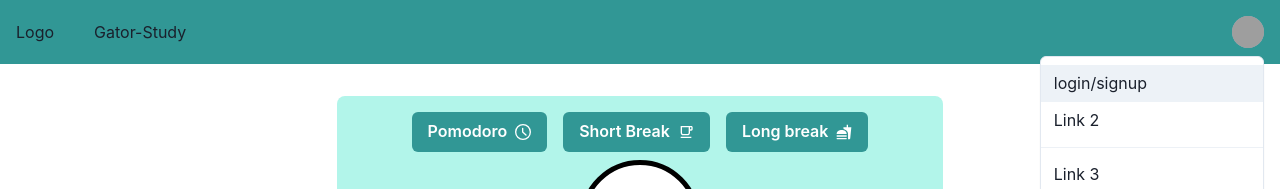
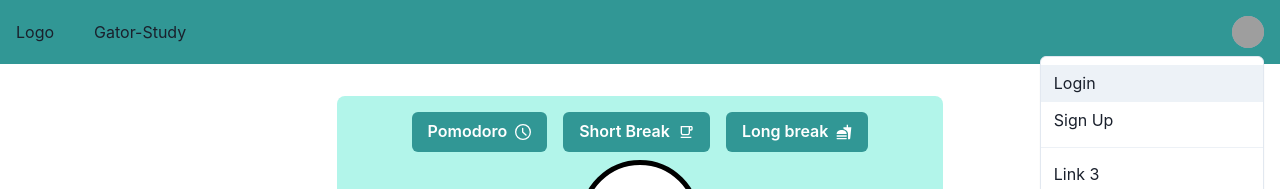
Before and after one commit to abhiti01/gator-study, a Next.js app in the folder gator-study-frontend/: page / in a window 1280 px wide. Both pictures are taken after a click on the button 1248 px from the left and 32 px from the top of the page. Shown: the top 189 px of the page. Built offline with nearby package versions, Linux system fonts and the light colour scheme; grey boxes are pictures that could not be loaded.

Commit message:
linked /register to dropdown menu

```diff
--- a/gator-study-frontend/components/newNavBar.js
+++ b/gator-study-frontend/components/newNavBar.js
@@ -77,8 +77,8 @@ export default function Simple(setUserLogin) {
                 />
               </MenuButton>
               <MenuList>
-                <MenuItem><Link href='/login'>login/signup</Link></MenuItem>
-                <MenuItem>Link 2</MenuItem>
+                <MenuItem><Link href='/login'>Login</Link></MenuItem>
+                <MenuItem><Link href='/register'>Sign Up</Link></MenuItem>
                 <MenuDivider />
                 <MenuItem>Link 3</MenuItem>
               </MenuList>
```
Also changed, not shown: 1 other file (tests, documents, lock files or other folders).
